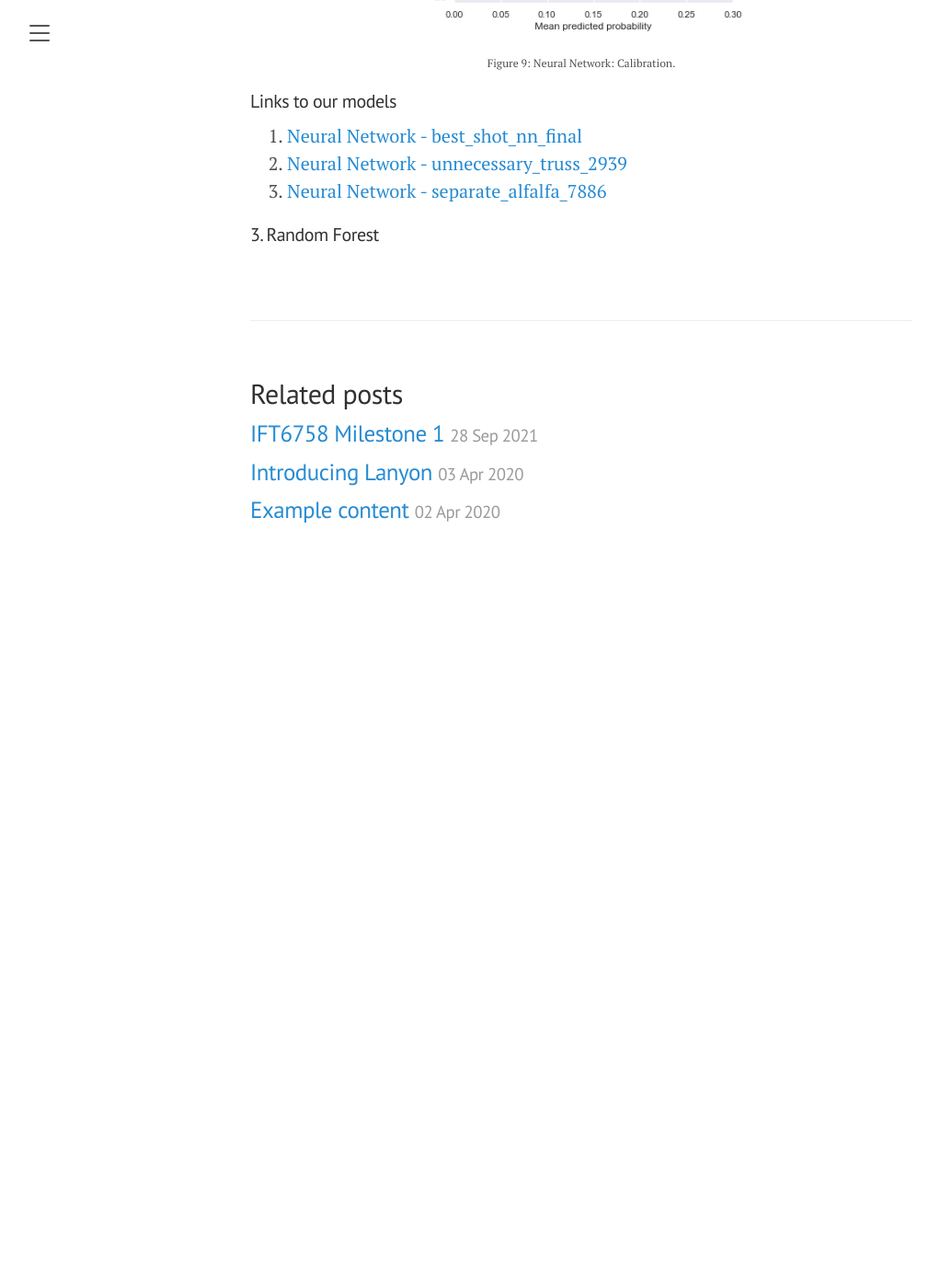
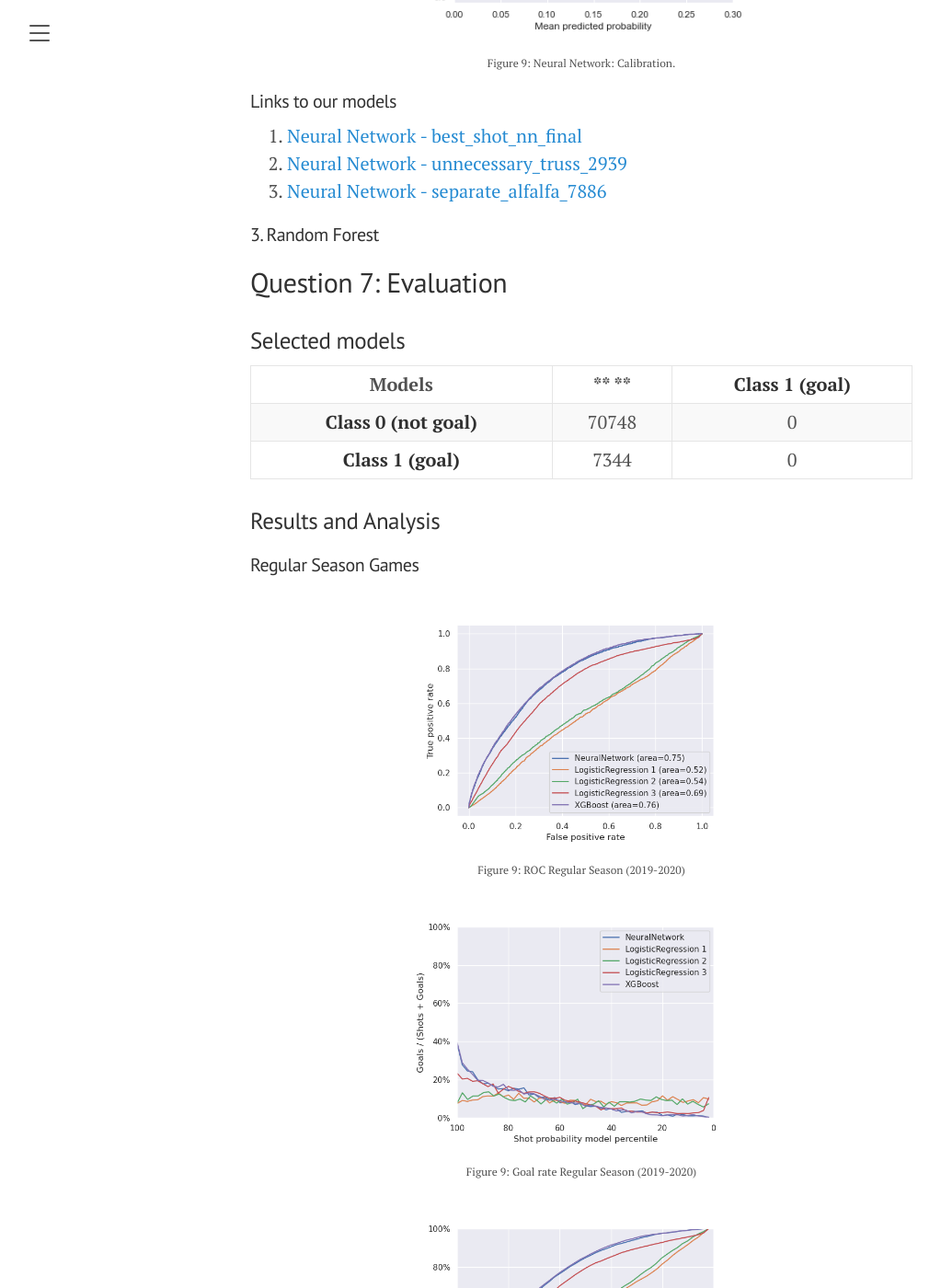
Before and after one commit to jaihon1/IFT6758-Project, a Jekyll site: the page built from blog/_posts/2021-11-3-milestone-2.md, in a window 1280 px wide and 1400 px high, scrolled down 11926 px. Shown: the whole window at 92% size, without its empty margins (8-1031 px from the left). Built offline with Jekyll 4.4.1, drawn with Linux system fonts in a browser that asks for light colours; before the commit the page ends 12556 px from its top, so only the background shows below that; some of the changed text lies outside the part shown.

Commit message:
Added code section to create graphs and conf matrix for train

```diff
--- a/blog/_posts/2021-11-3-milestone-2.md
+++ b/blog/_posts/2021-11-3-milestone-2.md
@@ -311,3 +311,64 @@
 
 
 #### 3. Random Forest
+
+
+
+
+
+
+## Question 7: Evaluation
+
+### Selected models
+
+| Models | **  ** | **Class 1 (goal)** |
+| :-------: | :-------: | :-------: |
+| **Class 0 (not goal)** | 70748 | 0 |
+| **Class 1 (goal)** | 7344 | 0 |
+
+### Results and Analysis
+
+#### Regular Season Games
+
+
+
+<figure style="display: block;margin-left: auto; margin-right: auto;width:50%;height:50%;">
+    <img src="/public/roc_regular.png" alt="best_shot_nn_calib">
+    <figcaption style="font-size: 12px;text-align: center;">Figure 9: ROC Regular Season (2019-2020)</figcaption>
+</figure>
+
+<figure style="display: block;margin-left: auto; margin-right: auto;width:50%;height:50%;">
+    <img src="/public/goal_rate_vs_percentile_regular.png" alt="best_shot_nn_calib">
+    <figcaption style="font-size: 12px;text-align: center;">Figure 9: Goal rate Regular Season (2019-2020)</figcaption>
+</figure>
+
+<figure style="display: block;margin-left: auto; margin-right: auto;width:50%;height:50%;">
+    <img src="/public/proportion_goal_percentile_regular.png" alt="best_shot_nn_calib">
+    <figcaption style="font-size: 12px;text-align: center;">Figure 9: Goal rate cumulative Regular Season (2019-2020)</figcaption>
+</figure>
+
+<figure style="display: block;margin-left: auto; margin-right: auto;width:50%;height:50%;">
+    <img src="/public/calibration_regular.png" alt="best_shot_nn_calib">
+    <figcaption style="font-size: 12px;text-align: center;">Figure 9: Calibration results Regular Season (2019-2020)</figcaption>
+</figure>
+
+#### Playoff Games
+<figure style="display: block;margin-left: auto; margin-right: auto;width:50%;height:50%;">
+    <img src="/public/roc_playoffs.png" alt="best_shot_nn_calib">
+    <figcaption style="font-size: 12px;text-align: center;">Figure 9: ROC Playoffs season (2019-2020)</figcaption>
+</figure>
+
+<figure style="display: block;margin-left: auto; margin-right: auto;width:50%;height:50%;">
+    <img src="/public/goal_rate_vs_percentile_playoff.png" alt="best_shot_nn_calib">
+    <figcaption style="font-size: 12px;text-align: center;">Figure 9: Goal rate Playoffs season (2019-2020)</figcaption>
+</figure>
+
+<figure style="display: block;margin-left: auto; margin-right: auto;width:50%;height:50%;">
+    <img src="/public/proportion_goal_percentile_playoffs.png" alt="best_shot_nn_calib">
+    <figcaption style="font-size: 12px;text-align: center;">Figure 9: Goal rate cumulative Playoffs season (2019-2020)</figcaption>
+</figure>
+
+<figure style="display: block;margin-left: auto; margin-right: auto;width:50%;height:50%;">
+    <img src="/public/calibration_curve_playoffs.png" alt="best_shot_nn_calib">
+    <figcaption style="font-size: 12px;text-align: center;">Figure 9: Calibration results season (2019-2020)</figcaption>
+</figure>
```
Also changed, not shown: blog/public/calibration_train.png (added), blog/public/conf_matrix_train.png (added), blog/public/goal_rate_vs_percentile_train.png (added), blog/public/proportion_goal_percentile_train.png (added), blog/public/roc_train.png (added), 1 other file.
